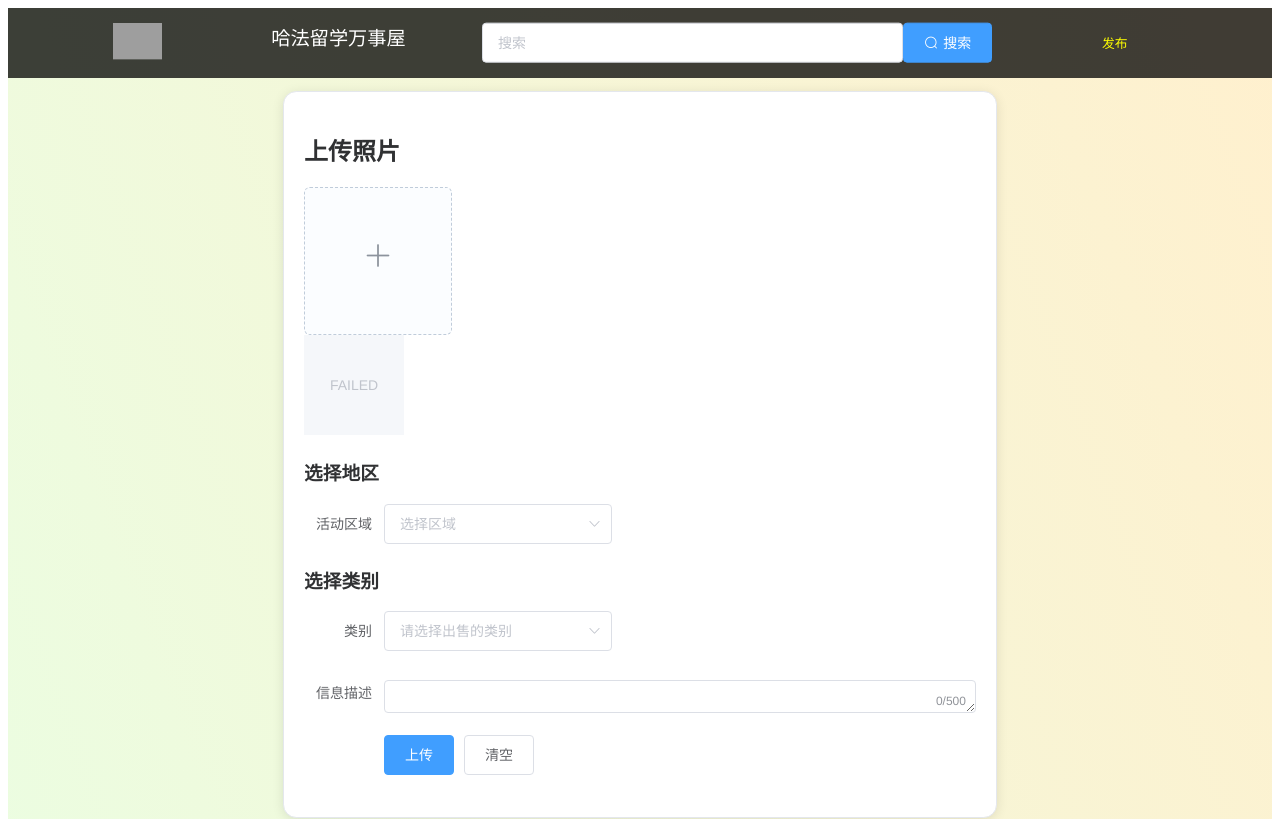
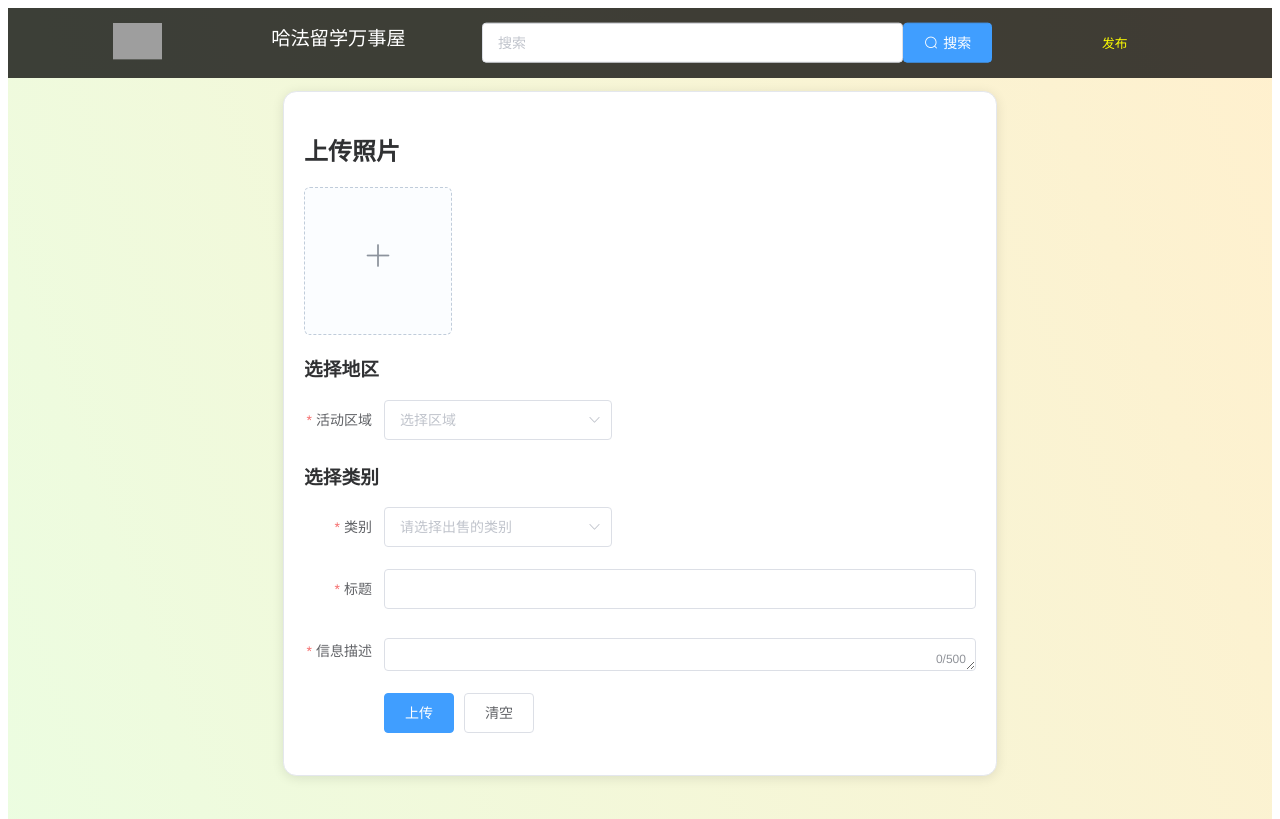
Before and after one commit to arthur262/58, a Vue app in the folder photo_web/: page /Submit in a window 1280 px wide. Shown: the top 819 px of the page. Built offline with nearby package versions, Linux system fonts and the light colour scheme; grey boxes are pictures that could not be loaded; the HTML template or start-up script is replaced by a standard one.

Commit message:
上传细节完成，等待oss

```diff
--- a/photo_web/src/components/System_Component/Sub_Post.vue
+++ b/photo_web/src/components/System_Component/Sub_Post.vue
@@ -1,3 +1,4 @@
+
 <template>
   <div>
     <el-card shadow="always" class="poster_box" style="border-radius: 1.5ch">
@@ -14,11 +15,17 @@
           <i class="el-icon-plus"></i>
         </el-upload>
       </div>
-      <el-image style="width: 100px; height: 100px" id="example"/>
-      <el-form ref="form" :model="form" label-width="80px">
+
+      <el-form
+        ref="form"
+        :model="form"
+        label-width="80px"
+        :rules="rules"
+        class="demo-ruleForm"
+      >
         <!-- 地区 -->
         <h3>选择地区</h3>
-        <el-form-item label="活动区域">
+        <el-form-item label="活动区域" prop="region">
           <el-select v-model="form.region" placeholder="选择区域">
             <el-option label="Whole Halifax" value="Whole Halifax"></el-option>
             <el-option
@@ -32,7 +39,7 @@
         </el-form-item>
         <!-- 类别 -->
         <h3>选择类别</h3>
-        <el-form-item label="类别">
+        <el-form-item label="类别" prop="category">
           <el-select v-model="form.category" placeholder="请选择出售的类别">
             <el-option label="汽车" value="汽车"></el-option>
             <el-option label="家具" value="家具"></el-option>
@@ -42,21 +49,23 @@
           </el-select>
         </el-form-item>
         <!-- 如果是汽车的类目 -->
-        <div v-if="form.category == '汽车'">
+        <div v-show="form.category == '汽车'">
           <el-form-item>
             <el-switch
-              v-model="form.lease"
+              v-model="car_form.lease"
               size="large"
               active-text="转lease"
               inactive-text="二手车"
             />
           </el-form-item>
-          <el-form-item label="车型">
-            <el-input v-model="form.model" clearable />
+          <el-form-item label="车型" >
+            <el-input v-model="car_form.model" clearable />
           </el-form-item>
 
-          <el-form-item label="几几年款">
-            <el-select v-model="form.offset" placeholder="2020年款">
+          <el-form-item label="几几年款" >
+            <el-select v-model="car_form.offset" placeholder="2022年款">
+              <el-option label="2020" value="2022"></el-option>
+              <el-option label="2019" value="2021"></el-option>
               <el-option label="2020" value="2020"></el-option>
               <el-option label="2019" value="2019"></el-option>
               <el-option label="2018" value="2018"></el-option>
@@ -81,12 +90,15 @@
               <el-option label="2000" value="2000"></el-option>
             </el-select>
           </el-form-item>
-          <el-form-item label="表显里程">
-            <el-input v-model="form.mile" type="number" clearable />
+          <el-form-item label="表显里程" >
+            <el-input v-model="car_form.mile" type="number" clearable  />
           </el-form-item>
         </div>
 
-        <el-form-item label="信息描述">
+        <el-form-item label="标题" prop="title">
+          <el-input v-model="form.title" clearable />
+        </el-form-item>
+        <el-form-item label="信息描述" prop="desc">
           <el-input
             v-model="form.desc"
             type="textarea"
@@ -96,7 +108,7 @@
           />
         </el-form-item>
         <el-form-item>
-          <el-button type="primary" @click="onSubmit">上传</el-button>
+          <el-button type="primary" @click="onSubmit()">上传</el-button>
           <el-button @click="clearAll">清空</el-button>
         </el-form-item>
       </el-form>
@@ -111,13 +123,34 @@ export default {
       mode: [],
       dialogVisible: false,
       form: {
+        title: "",
+        region: "",
         category: "",
+        desc: "",
+      },
+      //如果是汽车拥有这些
+      car_form: {
         lease: false,
         model: "",
-        region: "",
-        offset: 0,
-        mile: 0,
-        desc: "",
+        offset: null,
+        mile: null,
+      },
+
+      rules: {
+        title: [
+          { required: true, message: "请输入标题", trigger: "blur" },
+          { min: 3, message: "请至少输入3个字", trigger: "blur" },
+        ],
+        desc: [
+          { required: true, message: "请输入描述", trigger: "blur" }
+          ],
+        region: [
+          { required: true, message: "请选择活动区域", trigger: "change" },
+        ],
+        category: [
+          { required: true, message: "请选择类别", trigger: "change" },
+        ],
+
       },
     };
   },
@@ -128,13 +161,23 @@ export default {
       }
     },
     onSubmit() {
-      console.log(this.form);
-      console.log(this.mode[0].size);
+
+      console.log(this.checkValid('form'));
+    },
+    checkValid(formName){
+      var condition= false;
+      this.$refs[formName].validate((valid) => {
+        if (valid) {
+          condition=true;
+        } else {
+          this.$message.error("上传未成功");
+          condition=false;
+        }
+      });
+      return condition;
     },
 
-    modeUpload() {
-
-    },
+    modeUpload() {},
     //用来防止输入一些奇怪的东西
     beforeAvatarUpload(file) {
       var isJPG = false;
@@ -153,7 +196,7 @@ export default {
       }
       return isJPG && isLt2M;
     },
-    handleCompressImage(img,type) {
+    handleCompressImage(img, type) {
       let reader = new FileReader();
       // 读取文件
       reader.readAsDataURL(img);
@@ -161,19 +204,19 @@ export default {
         let image = new Image(); //新建一个img标签
         image.src = e.target.result;
         image.onload = function () {
-                    let canvas = document.createElement('canvas');
-                    let context = canvas.getContext('2d');
+          let canvas = document.createElement("canvas");
+          let context = canvas.getContext("2d");
           // 定义 canvas 大小，也就是压缩后下载的图片大小
           let imageWidth = 300; //压缩后图片的大小
           let imageHeight = 200;
           canvas.width = imageWidth;
           canvas.height = imageHeight;
           // 图片不压缩，全部加载展示
-                    context.drawImage(image, 0, 0, imageWidth,imageHeight);
+          context.drawImage(image, 0, 0, imageWidth, imageHeight);
           return canvas.toDataURL(`image/${type}`);
         };
-            }
-        }
+      };
+    },
   },
 };
 </script>
```
Lines whose indentation alone changed are shown as unchanged.
